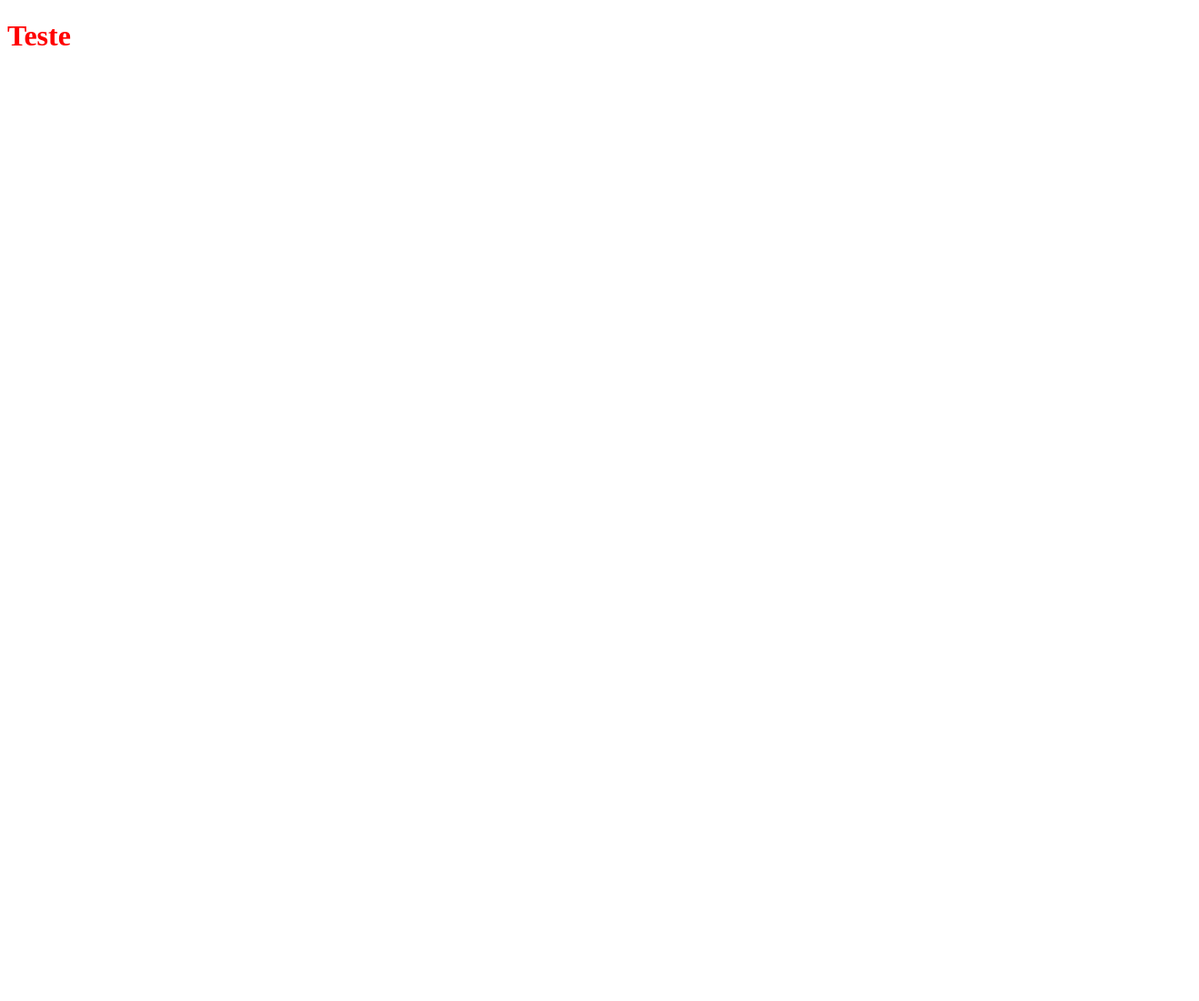
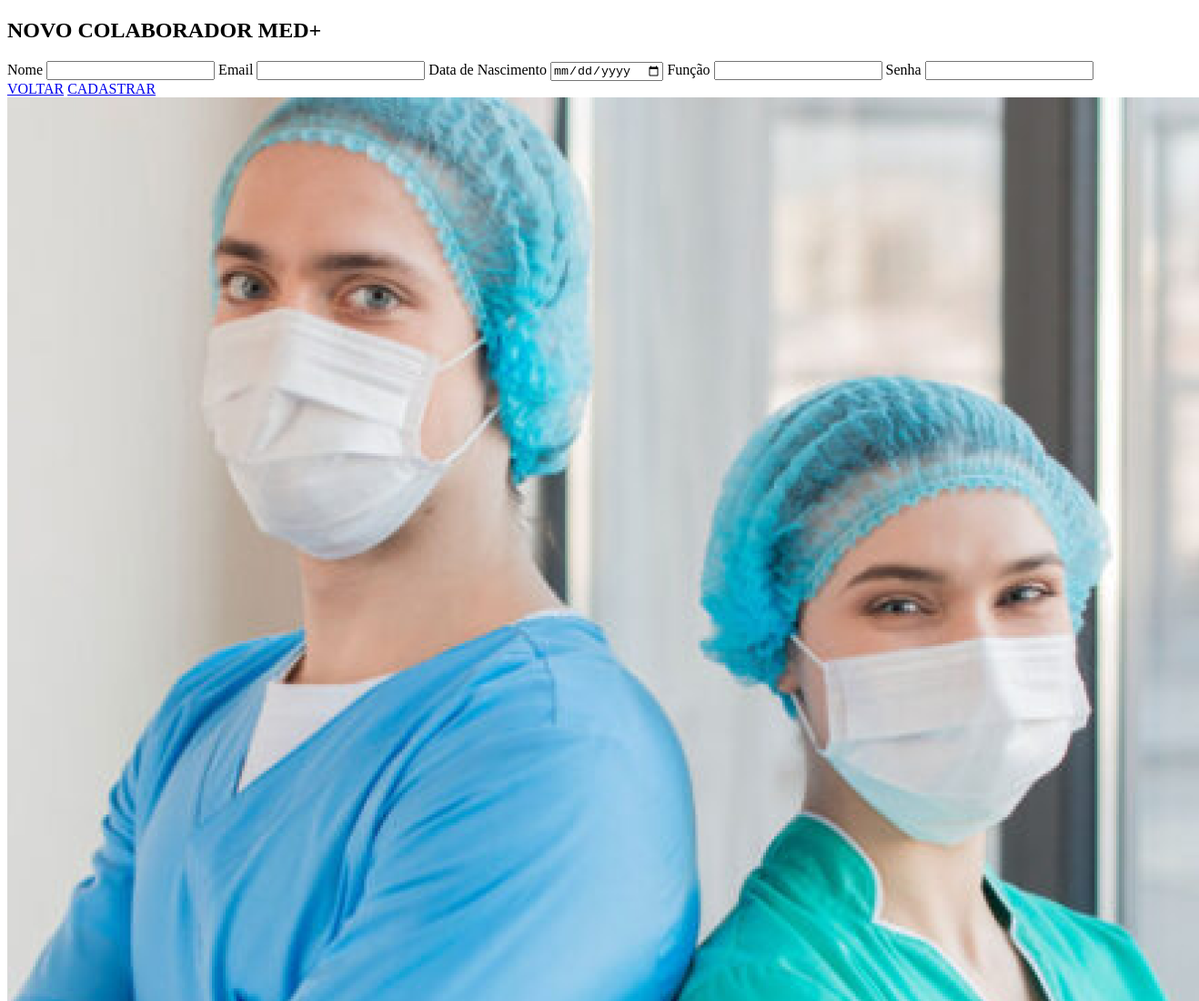
Before and after one commit to juliodonofreo/med_plus, a plain HTML site: page index.html in a window 1280 px wide. Shown: the top 1100 px of the page at 91% size, 1318 px wide, since content can reach past the window. Before the commit the page ends 800 px from the top, so only its background shows below. Drawn offline with Linux system fonts and the light colour scheme.

Commit message:
Estrutura criada

```diff
--- a/index.html
+++ b/index.html
@@ -1,5 +1,6 @@
 <!DOCTYPE html>
 <html lang="en">
+
 <head>
     <meta charset="UTF-8">
     <meta http-equiv="X-UA-Compatible" content="IE=edge">
@@ -7,8 +8,35 @@
     <title>Página de cadastro med +</title>
     <link rel="stylesheet" href="css/styles.css">
 </head>
+
 <body>
 
-    <h1>Teste</h1>
+    <main>
+        <div>
+            <h2>NOVO COLABORADOR MED+</h2>
+            <form>
+                <label for="nome">Nome</label>
+                <input type="text" name="nome" id="nome">
+                <label for="email">Email</label>
+                <input type="email" name="email" id="email">
+                <label for="dt-nasc">Data de Nascimento</label>
+                <input type="date" name="dt-nasc" id="dt-nasc">
+                <label for="funcao">Função</label>
+                <input list="funcao">
+                <datalist id="funcao">
+                    <option value="Enfermeiro(a)" />
+                    <option value="Atendente" />
+                </datalist>
+                <label for="senha">Senha</label>
+                <input type="password" name="senha" id="senha">
+                <div class="bt-cadastro">
+                    <a href="./">VOLTAR</a>
+                    <a href="./" class="btn">CADASTRAR</a>
+                </div>
+            </form>
+        </div>
+        <div><img src="./img/enf.png" alt=""></div>
+    </main>
 </body>
+
 </html>
```
